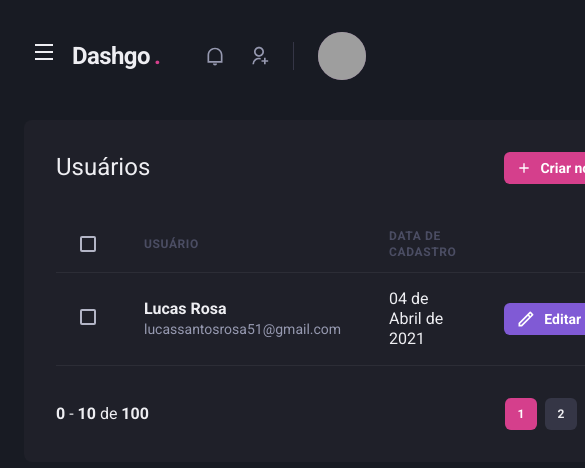
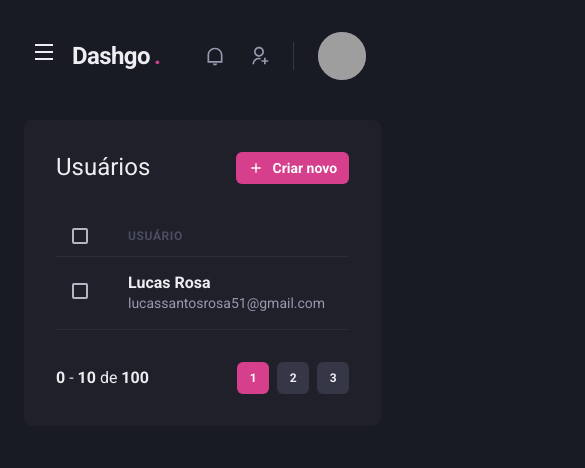
Before and after one commit to Bluniz/dashgo, a Next.js app: page /users in a window 390 px wide. Shown: the top 468 px of the page, 585 px wide, since content can reach past the window. Built offline with nearby package versions, Linux system fonts and the light colour scheme; grey boxes are pictures that could not be loaded.

Commit message:
Adjust responsivity of UserList Page and Remove Edit Button

```diff
--- a/src/pages/users/index.tsx
+++ b/src/pages/users/index.tsx
@@ -12,6 +12,7 @@ import {
   Td,
   Text,
   Checkbox,
+  useBreakpointValue,
 } from "@chakra-ui/react";
 import { RiAddLine, RiPencilLine } from "react-icons/ri";
 import { Header } from "../../components/Header";
@@ -19,6 +20,11 @@ import { Pagination } from "../../components/Pagination";
 import { SideBar } from "../../components/SideBar";
 
 export default function UserList() {
+  const isWideVersion = useBreakpointValue({
+    base: false,
+    lg: true,
+  });
+
   return (
     <Box>
       <Header />
@@ -46,17 +52,16 @@ export default function UserList() {
           <Table colorScheme="whiteAlpha">
             <Thead>
               <Tr>
-                <Th color="gray.300" px="6" width="8">
+                <Th color="gray.300" px={["4", "4", "6"]} width="8">
                   <Checkbox color="pink" />
                 </Th>
                 <Th>Usuário</Th>
-                <Th>Data de cadastro</Th>
-                <Th width="8"></Th>
+                {isWideVersion && <Th>Data de cadastro</Th>}
               </Tr>
             </Thead>
             <Tbody>
               <Tr>
-                <Td px="6">
+                <Td px={["4", "4", "6"]}>
                   <Checkbox color="pink" />
                 </Td>
                 <Td>
@@ -67,19 +72,7 @@ export default function UserList() {
                     </Text>
                   </Box>
                 </Td>
-                <Td>04 de Abril de 2021</Td>
-                <Td>
-                  {" "}
-                  <Button
-                    as="a"
-                    size="sm"
-                    fontSize="sm"
-                    colorScheme="purple"
-                    leftIcon={<Icon as={RiPencilLine} fontSize="20" />}
-                  >
-                    Editar
-                  </Button>
-                </Td>
+                {isWideVersion && <Td>04 de Abril de 2021</Td>}
               </Tr>
             </Tbody>
           </Table>
```
